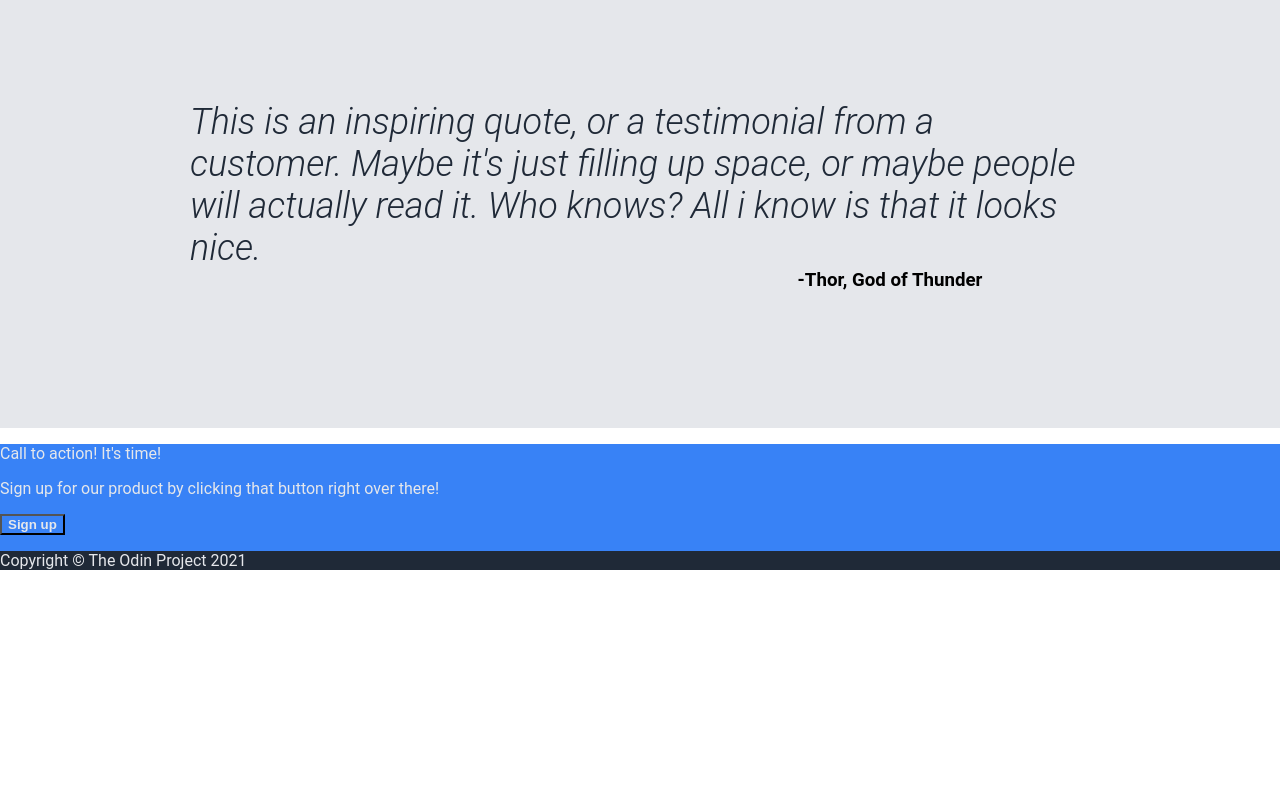
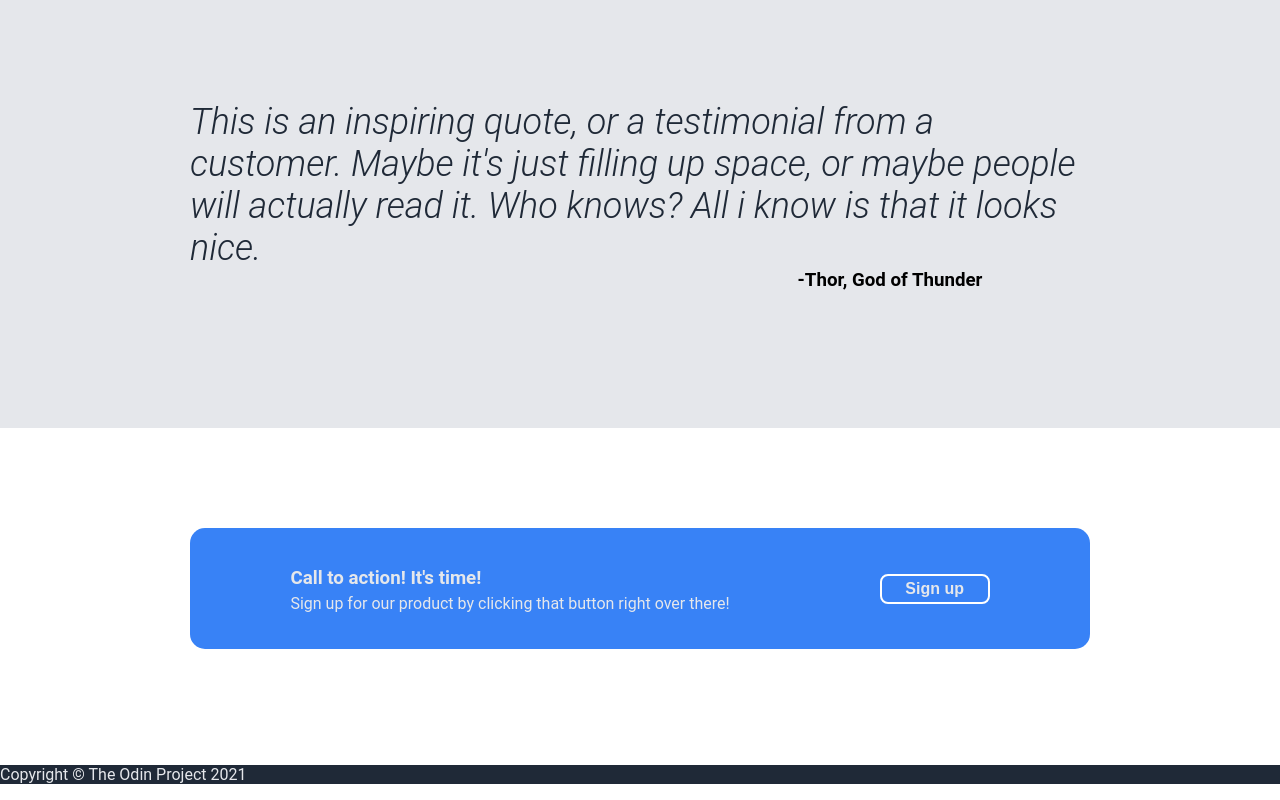
Before and after one commit to notwilliam1/odin-landing-page, a plain HTML site: page index.html in a window 1280 px wide. Shown: the part 1098-1898 px from the top of the page. Before the commit the page ends 1684 px from the top, so only its background shows below. Drawn offline with Linux system fonts and the light colour scheme.

Commit message:
feat: Completed css styling for call to action div

```diff
--- a/index.html
+++ b/index.html
@@ -56,13 +56,19 @@
             <p><em>This is an inspiring quote, or a testimonial from a customer. Maybe it's just filling up space, or maybe people will actually read it. Who knows? All i know is that it looks nice.</em></p>
             <h3>-Thor, God of Thunder<h3>
         </div>
-        <div class="call_to_action">
-            <p><bold>Call to action! It's time!</bold></p>
-            <p>Sign up for our product by clicking that button right over there!</p>
-            <button><strong>Sign up</strong></button>
-            <div class="footer">
-                <p>Copyright &copy; The Odin Project 2021</p>
+        <div class="cta">
+            <div class="call_to_action_content">
+                <div class="cta_txt">
+                    <h3>Call to action! It's time!</h3>
+                    <p>Sign up for our product by clicking that button right over there!</p>
+                </div>
+                <div class="cta_button">
+                    <button><strong>Sign up</strong></button>
+                </div>
             </div>
+        </div>
+        <div class="footer">
+            <p>Copyright &copy; The Odin Project 2021</p>
         </div>
     </body>
 </html>
--- a/styles.css
+++ b/styles.css
@@ -25,7 +25,7 @@ body {
     color: #F9FAF8;
 }
 
-button, .call_to_action {
+button, .call_to_action_content {
     background-color: #3882F6;
     color: #E5E7EB;
 }
@@ -139,3 +139,41 @@ button, .call_to_action {
     margin: 0;
     text-align: center;
 }
+
+.cta {
+    color: #F9FAF8;
+    display: flex;
+    align-items: center;
+    justify-content: center;
+    padding: 100px;
+}
+
+.call_to_action_content {
+    display: flex;
+    flex-direction: row;
+    justify-content: space-between;
+    align-items: center;
+    padding: 20px 100px;
+    border-radius: 15px;
+}
+
+.cta_txt {
+    padding-right: 150px;
+}
+
+.cta_button button {
+    width: 110px;
+    height: 30px;
+    font-size: 16px;
+    border-radius: 8px;
+    border: 2px solid white;
+}
+
+.cta_txt h3 {
+    font-weight: bold;
+    margin-bottom: 0;
+}
+
+.cta_txt p {
+    margin-top: 5px;
+}
```
